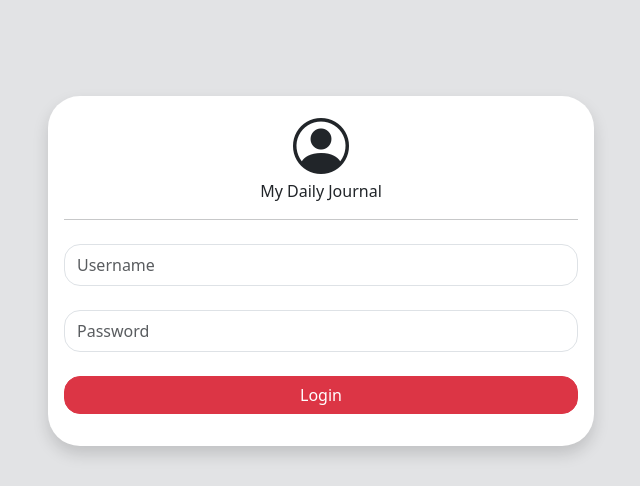
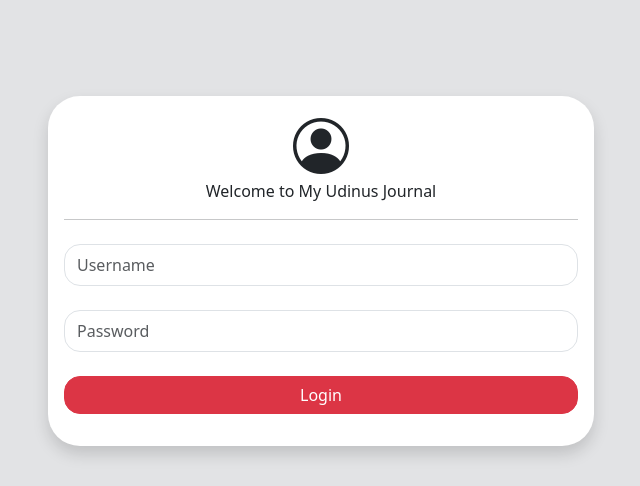
Before and after one commit to Aubindaffaalghozy/udinusjournal, a PHP site: page /login.php in a window 1280 px wide. Shown: the top 486 px of the page, without its empty margins (319-959 px from the left). Run offline with PHP 8.4, Linux system fonts and the light colour scheme; some libraries are stand-ins or nearby versions.

Commit message:
ubah judul form login

```diff
--- a/login.php
+++ b/login.php
@@ -73,7 +73,7 @@ if ($_SERVER["REQUEST_METHOD"] == "POST") {
         <div class="card-body">
           <div class="text-center mb-3">
             <i class="bi bi-person-circle h1 display-4"></i>
-            <p>My Daily Journal</p>
+            <p>Welcome to My Udinus Journal</p>
             <hr />
           </div>
           <form action="" method="post">
```
